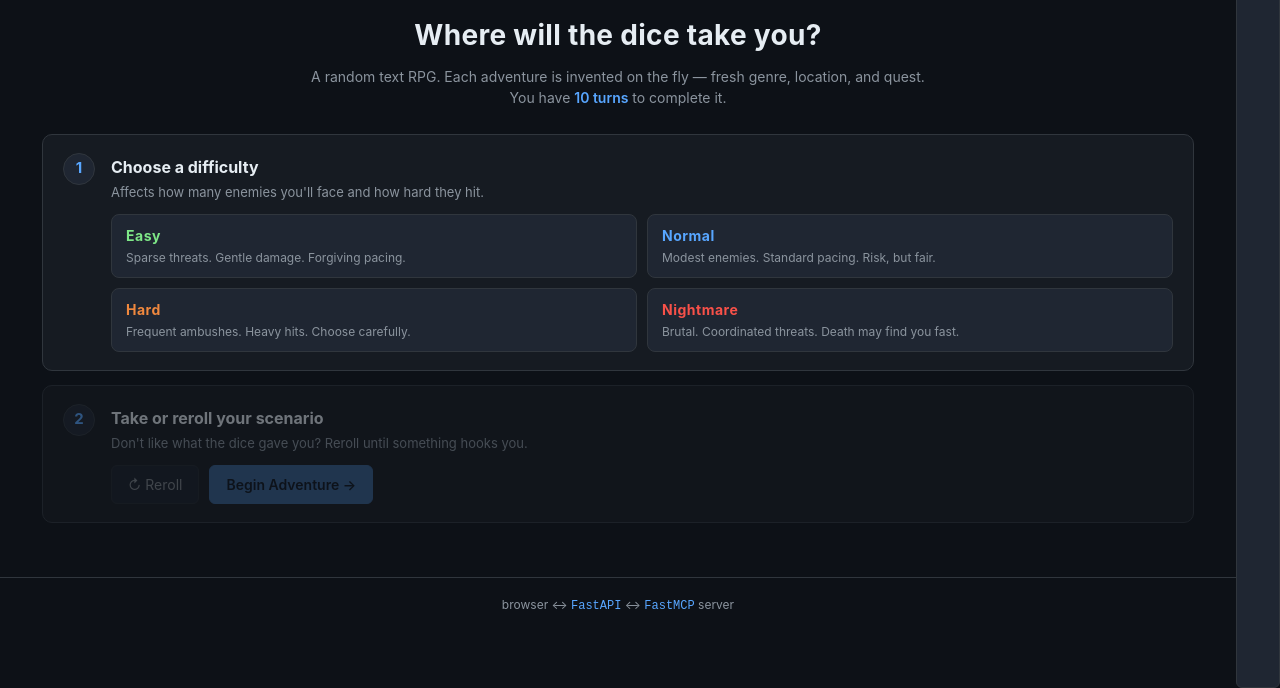
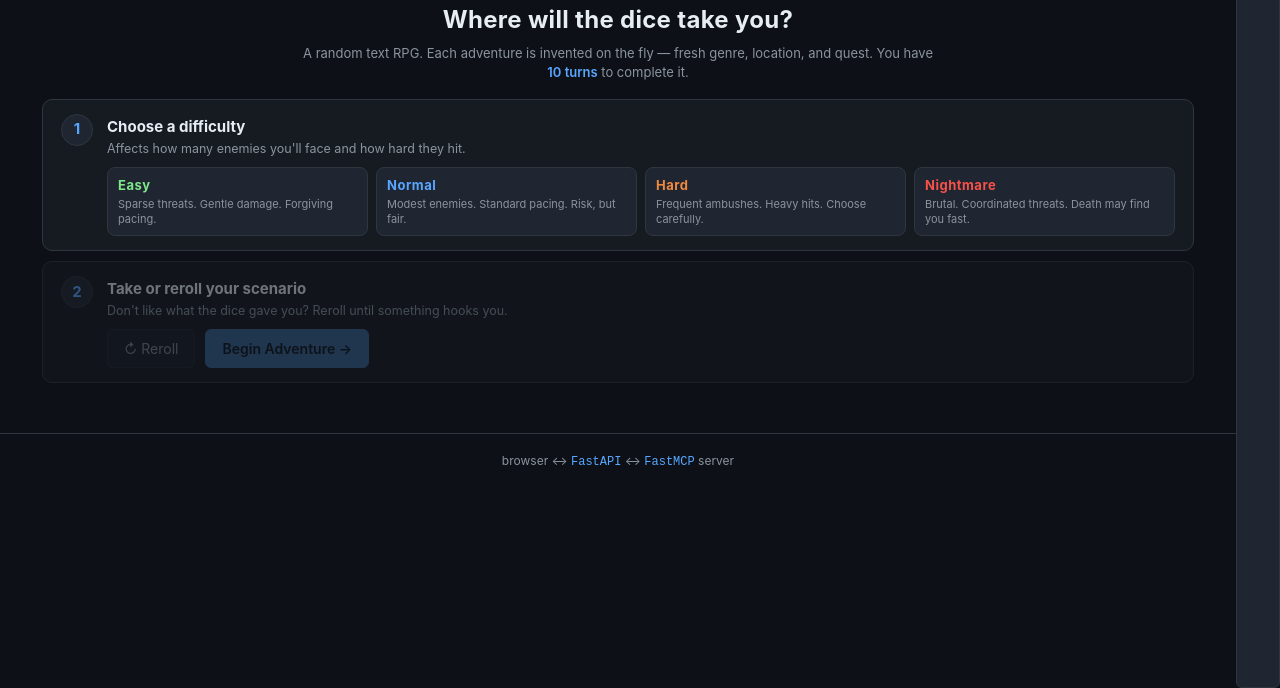
Before and after one commit to justinswork/Prompt-Your-Own-Adventure, a plain HTML site: page static/index.html in a window 1280 px wide. Shown: the part 112-800 px from the top of the page. Drawn offline with Linux system fonts and the light colour scheme; no server answers.

Commit message:
Tighten setup screen layout so Begin Adventure stays above the fold
- Difficulty picker: 2x2 grid → single row of 4 cards on screens
  ≥980px (falls back to 2x2 at <980px, 1-col at <540px). Smaller
  card padding (8px) and blurb font (11px).
- Welcome banner: 24px → 12px top padding, title 28→24px,
  margin-bottom 18→12px.
- Setup-step cards: 18→14px padding, 16→14px gap, slightly
  smaller step titles and hints.

Net: ~150-180px reclaimed vertical space on the setup screen so
the player can see the Begin Adventure button without scrolling
once a scenario is shown.

Co-Authored-By: Claude Opus 4.7 (1M context) <noreply@anthropic.com>

```diff
--- a/static/style.css
+++ b/static/style.css
@@ -169,12 +169,12 @@ input[type="text"]:focus, select:focus { outline: 2px solid var(--accent); outli
 /* Welcome banner */
 .welcome {
   text-align: center;
-  padding: 24px 16px 8px;
-  margin-bottom: 18px;
+  padding: 12px 16px 4px;
+  margin-bottom: 12px;
 }
 .welcome-title {
-  font-size: 28px;
-  margin: 0 0 10px;
+  font-size: 24px;
+  margin: 0 0 6px;
   letter-spacing: 0.3px;
   color: var(--text);
 }
@@ -182,7 +182,7 @@ input[type="text"]:focus, select:focus { outline: 2px solid var(--accent); outli
   color: var(--muted);
   max-width: 640px;
   margin: 0 auto;
-  font-size: 14px;
+  font-size: 13px;
   line-height: 1.5;
 }
 .welcome-sub strong { color: var(--accent); font-weight: 600; }
@@ -190,13 +190,13 @@ input[type="text"]:focus, select:focus { outline: 2px solid var(--accent); outli
 /* Numbered setup steps */
 .setup-step {
   display: flex;
-  gap: 16px;
+  gap: 14px;
   align-items: flex-start;
   background: var(--panel);
   border: 1px solid var(--border);
   border-radius: 10px;
-  padding: 18px 20px;
-  margin-bottom: 14px;
+  padding: 14px 18px;
+  margin-bottom: 10px;
   transition: opacity 200ms ease;
 }
 .step-num {
@@ -215,16 +215,16 @@ input[type="text"]:focus, select:focus { outline: 2px solid var(--accent); outli
 }
 .step-body { flex: 1; min-width: 0; }
 .step-title {
-  margin: 2px 0 4px;
-  font-size: 16px;
+  margin: 2px 0 2px;
+  font-size: 15px;
   color: var(--text);
   text-transform: none;
   letter-spacing: 0;
 }
 .step-hint {
   color: var(--muted);
-  font-size: 13px;
-  margin: 0 0 12px;
+  font-size: 12.5px;
+  margin: 0 0 8px;
 }
 
 /* Dim step 2 until a difficulty is picked */
@@ -233,13 +233,16 @@ input[type="text"]:focus, select:focus { outline: 2px solid var(--accent); outli
   pointer-events: none;
 }
 
-/* Difficulty cards (replaces the row of radio chips) */
+/* Difficulty cards — single row by default, collapses on narrow screens */
 .difficulty-picker {
   display: grid;
-  grid-template-columns: repeat(2, minmax(0, 1fr));
-  gap: 10px;
+  grid-template-columns: repeat(4, minmax(0, 1fr));
+  gap: 8px;
 }
-@media (max-width: 640px) {
+@media (max-width: 980px) {
+  .difficulty-picker { grid-template-columns: repeat(2, minmax(0, 1fr)); }
+}
+@media (max-width: 540px) {
   .difficulty-picker { grid-template-columns: 1fr; }
 }
 .difficulty-picker input[type="radio"] {
@@ -254,8 +257,8 @@ input[type="text"]:focus, select:focus { outline: 2px solid var(--accent); outli
 .diff-card {
   display: flex;
   flex-direction: column;
-  gap: 4px;
-  padding: 10px 14px;
+  gap: 2px;
+  padding: 8px 10px;
   background: var(--panel-2);
   border: 1px solid var(--border);
   border-radius: 8px;
@@ -273,14 +276,14 @@ input[type="text"]:focus, select:focus { outline: 2px solid var(--accent); outli
   cursor: not-allowed;
 }
 .diff-name {
-  font-size: 14px;
+  font-size: 13px;
   font-weight: 700;
   letter-spacing: 0.5px;
 }
 .diff-blurb {
   color: var(--muted);
-  font-size: 12px;
-  line-height: 1.4;
+  font-size: 11px;
+  line-height: 1.35;
 }
 #s-enemies li { margin-bottom: 6px; }
 
```
